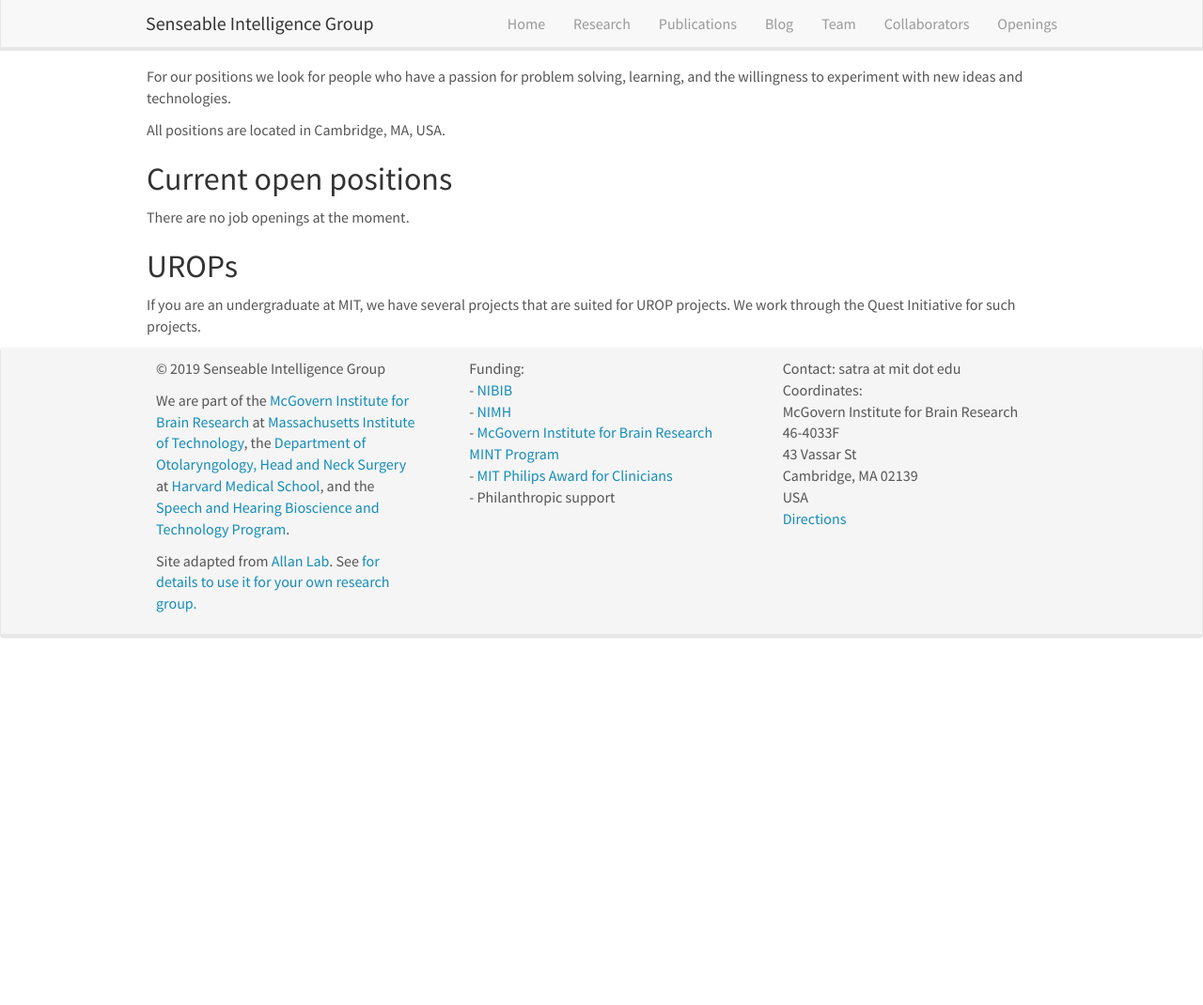
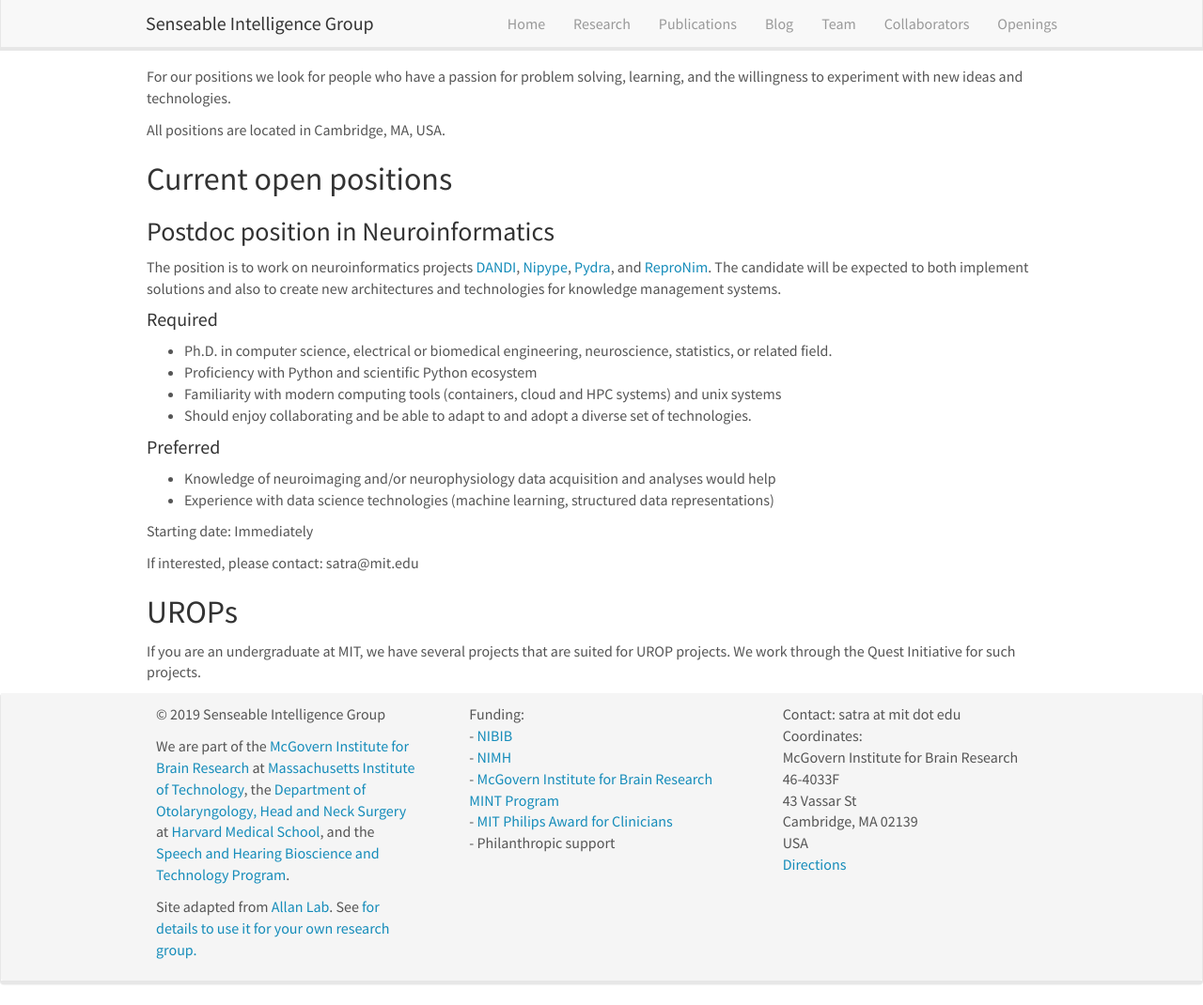
Before and after one commit to sensein/group, a Jekyll site: the page built from _pages/openings.md, in a window 1280 px wide and 1070 px high. Shown: the whole window at 94% size. Built offline with Jekyll 4.4.1, drawn with Linux system fonts in a browser that asks for light colours; nearby versions of some CDN libraries.

Commit message:
enh: update opening

```diff
--- a/_data/news.yml
+++ b/_data/news.yml
@@ -1,3 +1,8 @@
+- date: 2019 08 31
+  headline: >
+    Dorota Jarecka and Sanu Ann Abraham presenting Pydra and Reprolib at
+    Neuroinformatics Congress in Warsaw.
+
 - date: 2019 08 01
   headline: >
     Kevin and Faruk's auditory brainstem paper published.
--- a/_pages/openings.md
+++ b/_pages/openings.md
@@ -13,7 +13,34 @@ All positions are located in Cambridge, MA, USA.
 
 ## Current open positions
 
-There are no job openings at the moment.
+### Postdoc position in Neuroinformatics
+
+The position is to work on neuroinformatics projects [DANDI](https://dandiarchive.org),
+[Nipype](https://nipype.readthedocs.io/en/latest/),
+[Pydra](https://github.com/nipype/pydra), and [ReproNim](https://repronim.org).
+The candidate will be expected to both implement solutions and also to create
+new architectures and technologies for knowledge management systems.
+
+#### Required
+
+- Ph.D. in computer science, electrical or biomedical engineering,
+  neuroscience, statistics, or related field.
+- Proficiency with Python and scientific Python ecosystem
+- Familiarity with modern computing tools (containers, cloud and HPC systems)
+  and unix systems
+- Should enjoy collaborating and be able to adapt to and adopt a diverse set of
+  technologies.
+
+#### Preferred
+
+- Knowledge of neuroimaging and/or neurophysiology data acquisition and analyses
+  would help
+- Experience with data science technologies (machine learning, structured data
+  representations)
+
+Starting date: Immediately
+
+If interested, please contact: satra@mit.edu
 
 ## UROPs
 If you are an undergraduate at MIT, we have several projects that are suited for
```
